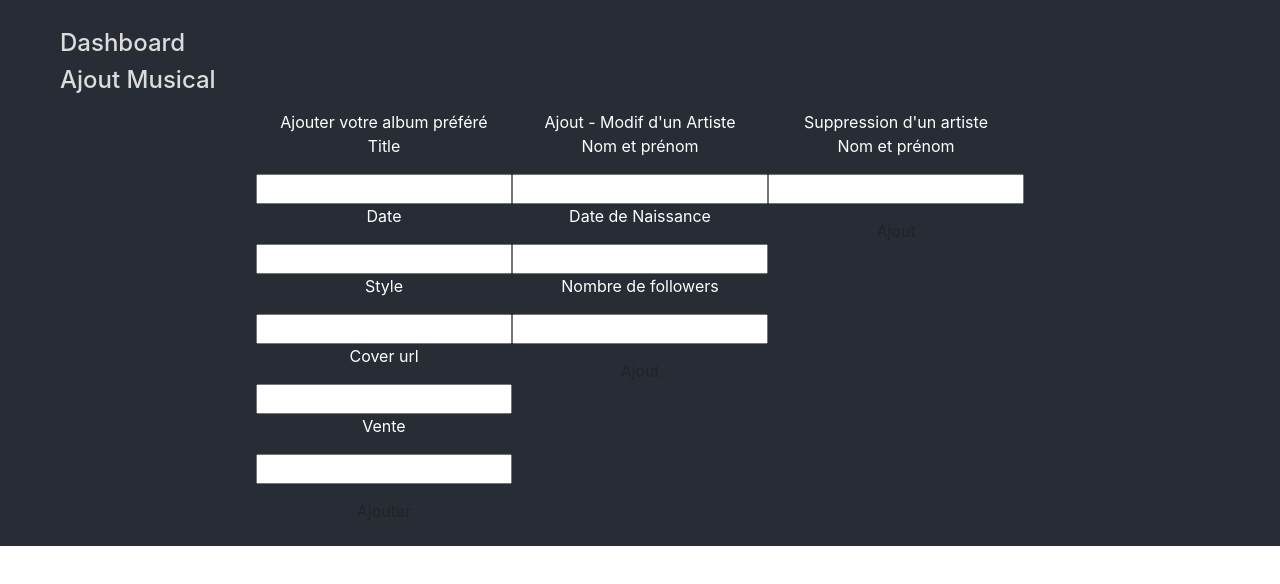
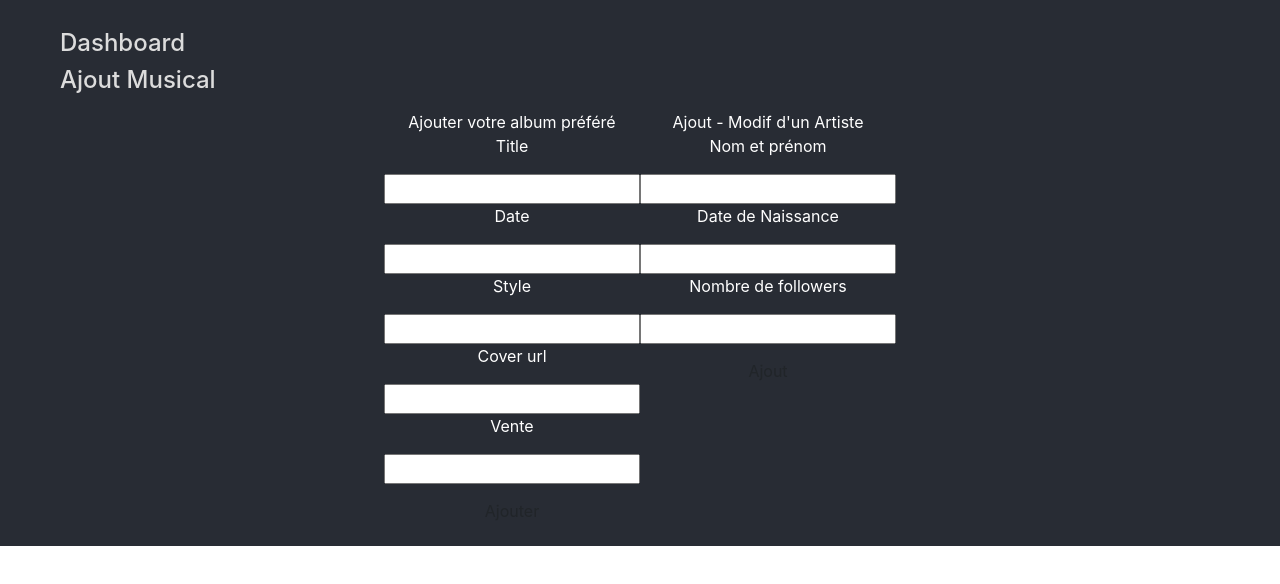
Before and after one commit to AurelienUltime/front_end, a React (Create React App) app: page /formulaire in a window 1280 px wide. Shown: the top 584 px of the page. Built offline with nearby package versions, Linux system fonts and the light colour scheme.

Commit message:
Fin Projet

```diff
--- a/src/App.js
+++ b/src/App.js
@@ -50,9 +50,12 @@ function Dashboard() {
     </Row>
     <Row>
         <Col sm="6" md ="6">
+        <h3><center>Nombre de followers Insta par artiste</center></h3>
           <BarChart2/>
         </Col>
+
         <Col sm="6" md ="6">
+        <h3><center>Nombre de likes 5 plus gros succés</center></h3>
         <RadarPie2/>
         </Col>
     </Row>
--- a/src/components/Form/Form.js
+++ b/src/components/Form/Form.js
@@ -15,7 +15,7 @@ class Form extends Component{
             <div className="affichage">
             <Album/>
             <Artiste/>
-            <ArtistDel/>
+
             </div>
             </center>
         );
```
